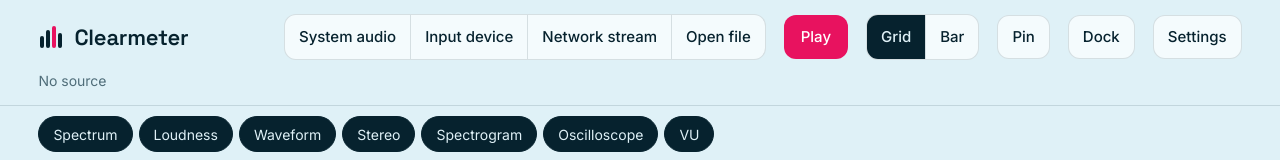
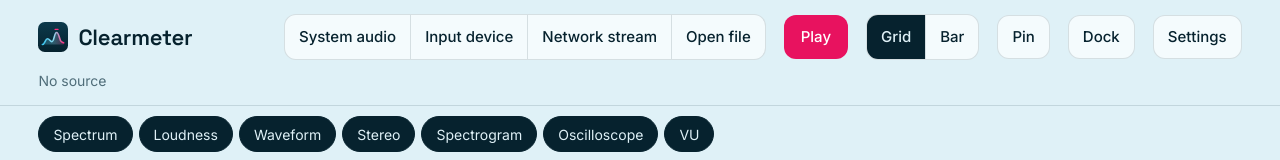
Before and after one commit to 80ambionic/Clearmeter, an Electron app: page renderer/index.html in a window 1280 px wide. Shown: the top 160 px of the page. Drawn offline with Linux system fonts and the light colour scheme.

Commit message:
New app icon: spectrum curve with peak-hold marker
Co-Authored-By: Claude Opus 5.5 <noreply@anthropic.com>
Claude-Session: https://claude.ai/code/session_01G8C6KptGQq1Zs6QkUCWNZm

```diff
--- a/renderer/index.html
+++ b/renderer/index.html
@@ -17,7 +17,7 @@ body{margin:0;min-height:100vh;min-height:100dvh;display:flex;flex-direction:col
 button,select,input{font:inherit;color:inherit}
 .top{display:flex;flex-wrap:wrap;align-items:center;gap:10px 18px;padding:14px max(3vw,14px);border-bottom:1px solid var(--line)}
 .brand{font:600 22px/1 'Space Grotesk',sans-serif;letter-spacing:-.01em;margin-right:auto;display:flex;align-items:center;gap:10px}
-.brand svg{width:26px;height:26px}
+.brand svg{width:30px;height:30px;flex:none}
 .seg{display:flex;border:1px solid var(--line);border-radius:12px;overflow:hidden;background:var(--panel)}
 .seg button,.btn{border:0;background:transparent;padding:0 14px;min-height:44px;cursor:pointer;font-size:15px;font-weight:500}
 .seg button+button{border-left:1px solid var(--line)}
@@ -85,7 +85,14 @@ body.docked .chips,body.docked .note,body.docked .status:empty,body.docked .shee
 @media(prefers-reduced-motion:reduce){.corr b{transition:none}}
 </style></head><body>
 <div class="top">
-  <div class="brand"><svg viewBox="0 0 26 26" aria-hidden="true"><rect x="2" y="12" width="4" height="12" rx="2" fill="currentColor"/><rect x="8" y="6" width="4" height="18" rx="2" fill="currentColor"/><rect x="14" y="2" width="4" height="22" rx="2" fill="var(--acc)"/><rect x="20" y="9" width="4" height="15" rx="2" fill="currentColor"/></svg>Clearmeter</div>
+  <div class="brand"><svg viewBox="100 100 824 824" aria-hidden="true"><defs><linearGradient id="cm-bg" x1="0" y1="0" x2="0" y2="1"><stop offset="0" stop-color="#0c3a4c"/><stop offset="1" stop-color="#06222e"/></linearGradient>
+<linearGradient id="cm-sp" x1="220" y1="0" x2="804" y2="0" gradientUnits="userSpaceOnUse"><stop offset="0" stop-color="#38c3ee"/><stop offset=".55" stop-color="#8fd9f0"/><stop offset="1" stop-color="#ff2e7e"/></linearGradient>
+<linearGradient id="cm-fade" x1="0" y1="330" x2="0" y2="720" gradientUnits="userSpaceOnUse"><stop offset="0" stop-color="#fff" stop-opacity=".55"/><stop offset="1" stop-color="#fff" stop-opacity=".05"/></linearGradient>
+<mask id="cm-m"><rect width="1024" height="1024" fill="url(#cm-fade)"/></mask></defs>
+<rect x="100" y="100" width="824" height="824" rx="186" fill="url(#cm-bg)"/><path d="M220,720 C285,720 300,560 360,560 C420,560 430,640 480,640 C545,640 545,390 610,390 C680,390 690,610 740,640 C770,658 790,670 804,672 L804,720 Z" fill="url(#cm-sp)" opacity=".28"/>
+<path d="M220,720 C285,720 300,560 360,560 C420,560 430,640 480,640 C545,640 545,390 610,390 C680,390 690,610 740,640 C770,658 790,670 804,672" fill="none" stroke="url(#cm-sp)" stroke-width="44" stroke-linecap="round" stroke-linejoin="round"/>
+<rect x="550" y="282" width="120" height="40" rx="20" fill="#ff2e7e"/>
+</svg>Clearmeter</div>
   <div class="seg" role="group" aria-label="Source">
     <button id="sSys" aria-pressed="false">System audio</button>
     <button id="sDev" aria-pressed="false">Input device</button>
```
Also changed, not shown: build/icon.png, build/icon.svg (added).
